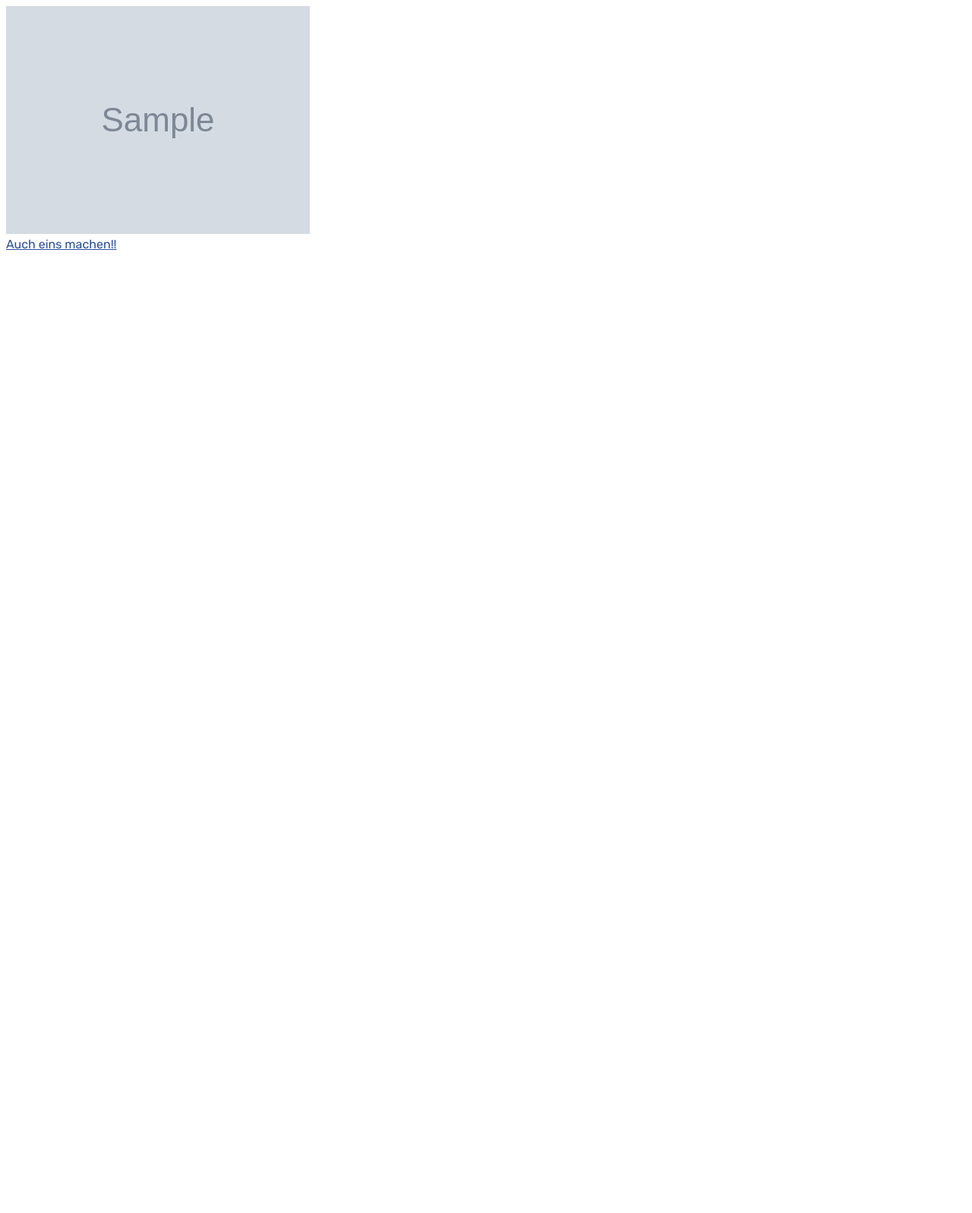
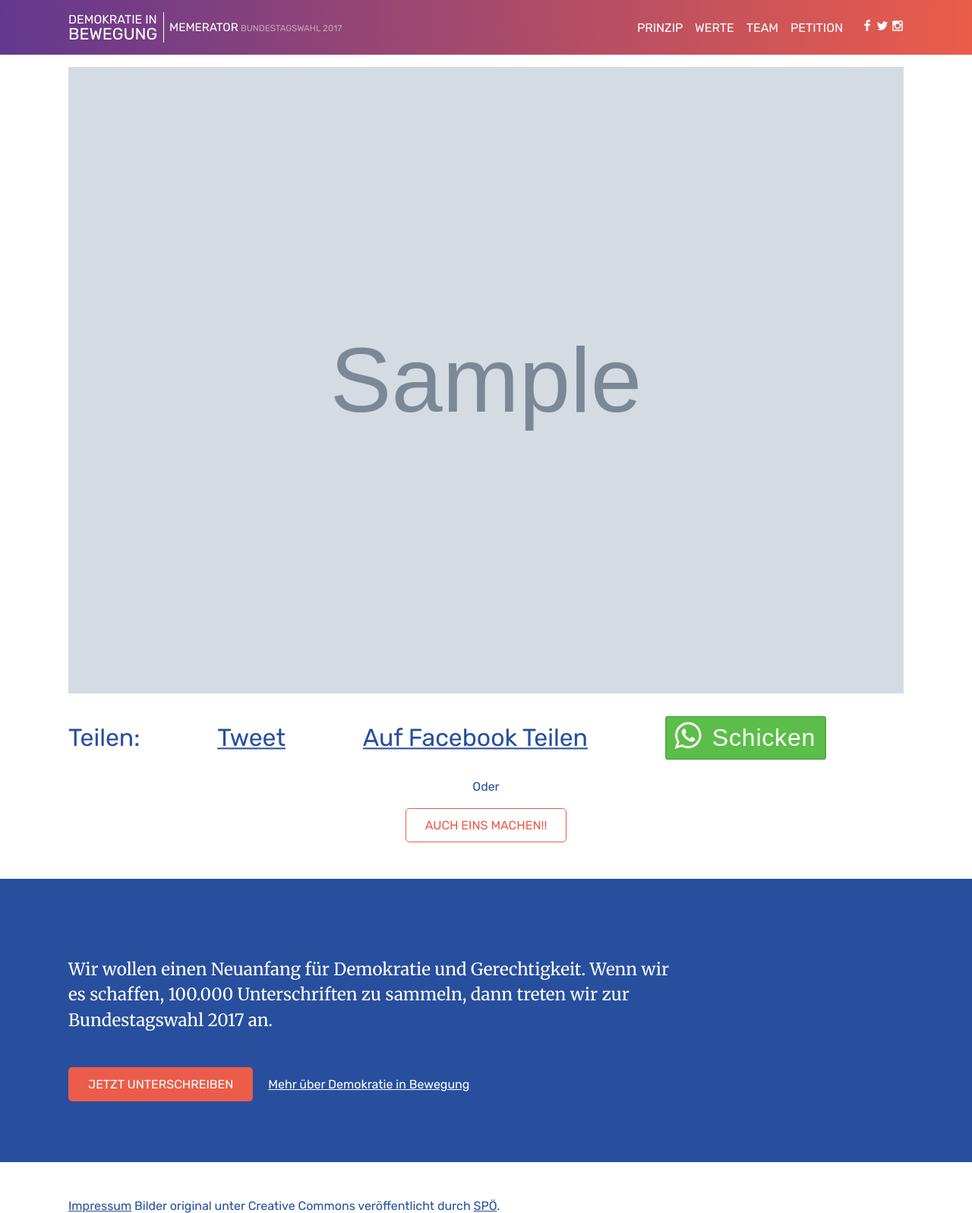
Before and after one commit to DemokratieInBewegung/memerator, a Django app: template templates/show.html in a window 1280 px wide. Shown: the whole page at 76% size. Before the commit the page ends 329 px from the top, so only its background shows below. Run offline with Django 3.2, Linux system fonts and the light colour scheme; the template is opened without the code that fills it: most values are stand-ins (such as "Sample title", 1, 10 or a date in 2020); grey boxes marked "Sample" are stand-in pictures; some libraries are stand-ins or nearby versions.

Commit message:
Pretty Pretty Styles

```diff
--- a/static/basics.css
+++ b/static/basics.css
@@ -18,6 +18,7 @@ a:visited {
 a.btn,
 a.btn:visited,
 button,
+input[type=text],
 input[type=submit] {
 	color: white;
 	font-weight: 400;
@@ -27,17 +28,24 @@ input[type=submit] {
 	border-radius: 5px;
 	padding: 12px 25px;
 	display: inline-block;
+	text-decoration: none;
+
+	-webkit-transition: all 0.3s ease;
+	-o-transition: all 0.3s ease;
+	transition: all 0.3s ease;
+}
+
+
+a.btn,
+a.btn:visited,
+button,
+input[type=submit] {
 	text-align: center;
 	cursor: pointer;
-	text-decoration: none;
-
 	-webkit-user-select: none;
 	-moz-user-select: none;
 	-ms-user-select: none;
 	user-select: none;
-	-webkit-transition: all 0.3s ease;
-	-o-transition: all 0.3s ease;
-	transition: all 0.3s ease;
 }
 
 a.btn:hover,
@@ -51,6 +59,7 @@ input[type=submit]:hover {
 a.btn.outline,
 a.btn.outline:visited,
 button.outline,
+input[type=text].outline,
 input[type=submit].outline {
 	background-color: white;
 	color: #274F9E;
@@ -67,12 +76,14 @@ input[type=submit].outline:hover {
 
 a.btn.red,
 button.red,
+input[type=text].red,
 input[type=submit].red {
 	background-color: #eb5c4a;
 }
 
 a.btn.red.outline,
 button.red.outline,
+input[type=text].red.outline,
 input[type=submit].red.outline {
 	background-color: white;
 	color: #eb5c4a;
@@ -81,6 +92,7 @@ input[type=submit].red.outline {
 
 a.btn.red.outline:hover,
 button.red.outline:hover,
+input[type=text].red.outline:hover,
 input[type=submit].red.outline:hover {
 	background-color: #eb5c4a;
 	color: white;
@@ -90,12 +102,14 @@ input[type=submit].red.outline:hover {
 
 a.btn.purple,
 button.purple
+input[type=text].purple:hover,
 input[type=submit].purple:hover {
 	background-color: #62388E;
 }
 
 a.btn.purple.outline,
 button.purple.outline
+input[type=text].purple.outline,
 input[type=submit].purple.outline {
 	background-color: white;
 	color: #62388E;
@@ -104,6 +118,7 @@ input[type=submit].purple.outline {
 
 a.btn.purple.outline:hover,
 button.purple.outline:hover,
+input[type=text].purple.outline:hover,
 input[type=submit].purple.outline:hover {
 	background-color: #62388E;
 	color: white;
--- a/static/memerator.css
+++ b/static/memerator.css
@@ -0,0 +1,180 @@
+body {
+  padding: 0;
+  margin: 0;
+}
+
+.container {
+  max-width: 1100px;
+  margin: 0 auto;
+}
+
+.container > img {
+  width: 100%;
+}
+
+header  {
+  color: white;
+  margin: 0;
+  background-image: linear-gradient(90deg, #62388E, #eb5c4a);
+  margin-bottom: 1em;
+}
+
+header a,
+header a:visited {
+  color: white;
+  text-decoration: none;
+}
+
+header .nav {
+  display: flex;
+  padding: 1em 0;
+  justify-content: space-between;
+  text-transform: uppercase;
+  align-items: center;
+}
+
+header .bew {
+  font-size: 1.35em;
+  line-height: 0.9em
+}
+
+header .brand {
+  border-right: 1px solid white;
+  padding-right: 0.5em;
+}
+
+header .logo {
+  flex-grow: 1;
+  margin-left: 0.5em;
+  font-size: 0.85em;
+}
+
+header .mem {
+  font-size: 1.12em;
+}
+
+header .buwa {
+  font-size: 0.85em;
+  opacity: 0.5;
+}
+
+header nav a {
+  margin-left: 0.75em;
+}
+
+header .social {
+  margin-left: 1.5em ;
+}
+
+header .social a svg {
+  height: 1em;
+  width: 1em;
+  float: inline;
+}
+
+/* editor */
+
+.editor {
+  display: flex;
+}
+
+.editor .options {
+  display: flex;
+  flex-direction: column;
+  margin-left: 0.5em;
+}
+
+.editor .options img {
+  margin-top: 0.25em;
+  border: 3px solid transparent;
+}
+
+.editor .options img.selected {
+  border-color: #274F9E;
+}
+
+.texter {
+  display: flex;
+  align-items: center;
+  padding: 1em;
+}
+
+
+.texter input.outline {
+  flex-grow: 1;
+  margin: 0 1em;
+}
+
+.share {
+  max-width: 50%;
+  margin: 2.5em auto;
+  display: flex;
+  align-items: center;
+  justify-content: space-between;
+  transform: scale(2);
+}
+
+.mitmachen {
+  text-align: center;
+
+}
+
+.wa_btn {
+    background-image: url('whatsappbutton.svg');
+    border: 1px solid rgba(0, 0, 0, 0.1);
+    display: inline-block !important;
+    position: relative;
+    font-family: Arial, sans-serif;
+    letter-spacing: .4px;
+    cursor: pointer;
+    font-weight: 400;
+    text-transform: none;
+    color: #fff;
+    border-radius: 2px;
+    background-color: #5cbe4a;
+    background-repeat: no-repeat;
+    line-height: 1.2;
+    text-decoration: none;
+    text-align: left;
+}
+
+.wa_btn_s {
+    font-size: 12px;
+    background-size: 16px;
+    background-position: 5px 2px;
+    padding: 3px 6px 3px 25px;
+}
+
+.wa_btn_m {
+    font-size: 16px;
+    background-size: 20px;
+    background-position: 4px 2px;
+    padding: 4px 6px 4px 30px;
+}
+
+.wa_btn_l {
+    font-size: 16px;
+    background-size: 20px;
+    background-position: 5px 5px;
+    padding: 8px 6px 8px 30px;
+}
+
+
+.info {
+  color: white;
+  background-color: #274F9E;
+  padding: 5em 0;
+  margin: 3em 0;
+}
+
+.info p {
+  max-width: 800px;
+  font-size: 1.4em;
+  line-height: 1.5em;
+  margin-bottom: 2em;
+}
+
+.info a {
+  color: white;
+  margin-right: 1em;
+}
--- /dev/null
+++ b/templates/_footer.html
@@ -0,0 +1,14 @@
+
+
+<div class="info">
+	<div class="container">
+		<p>Wir wollen einen Neuanfang für Demokratie und Gerechtigkeit. Wenn wir es schaffen, 100.000 Unterschriften zu sammeln, dann treten wir zur Bundestagswahl 2017 an.</p>
+		<a class="btn red" href="https://www.change.org/brauchtbewegung">Jetzt Unterschreiben</a>
+		<a class="" href="http://bewegung.jetzt">Mehr über Demokratie in Bewegung</a>
+	</div>
+</div>
+
+<footer class="container">
+  <a href="http://bewegung.jetzt/impressum"> Impressum</a>
+  Bilder original unter Creative Commons veröffentlicht durch <a href="https://www.flickr.com/photos/sozialdemokratie/">SPÖ</a>.
+</footer>
--- /dev/null
+++ b/templates/_header.html
@@ -0,0 +1,28 @@
+<header>
+  <div class="nav container">
+    <div class="brand">
+      <a href="http://bewegung.jetzt">
+        <span class="dem">Demokratie in</span><br />
+        <span class="bew">Bewegung</span>
+      </a>
+    </div>
+    <div class="logo">
+      <a href="/">
+        <span class="mem">Memerator</span>
+      </a>
+      <span class="buwa">Bundestagswahl 2017</span>
+    </div>
+    <nav>
+      <a href="">Prinzip</a>
+      <a href="">Werte</a>
+      <a href="">Team</a>
+      <a href="">Petition</a>
+    </nav>
+
+    <div class="social">
+      <a href=""><svg width="1792" height="1792" viewBox="0 0 1792 1792" xmlns="http://www.w3.org/2000/svg"><path d="M1343 12v264h-157q-86 0-116 36t-30 108v189h293l-39 296h-254v759h-306v-759h-255v-296h255v-218q0-186 104-288.5t277-102.5q147 0 228 12z" fill="#fff"/></svg></a>
+      <a href=""><svg width="1792" height="1792" viewBox="0 0 1792 1792" xmlns="http://www.w3.org/2000/svg"><path d="M1684 408q-67 98-162 167 1 14 1 42 0 130-38 259.5t-115.5 248.5-184.5 210.5-258 146-323 54.5q-271 0-496-145 35 4 78 4 225 0 401-138-105-2-188-64.5t-114-159.5q33 5 61 5 43 0 85-11-112-23-185.5-111.5t-73.5-205.5v-4q68 38 146 41-66-44-105-115t-39-154q0-88 44-163 121 149 294.5 238.5t371.5 99.5q-8-38-8-74 0-134 94.5-228.5t228.5-94.5q140 0 236 102 109-21 205-78-37 115-142 178 93-10 186-50z" fill="#fff"/></svg></a>
+      <a href=""><svg width="1792" height="1792" viewBox="0 0 1792 1792" xmlns="http://www.w3.org/2000/svg"><path d="M1490 1426v-648h-135q20 63 20 131 0 126-64 232.5t-174 168.5-240 62q-197 0-337-135.5t-140-327.5q0-68 20-131h-141v648q0 26 17.5 43.5t43.5 17.5h1069q25 0 43-17.5t18-43.5zm-284-533q0-124-90.5-211.5t-218.5-87.5q-127 0-217.5 87.5t-90.5 211.5 90.5 211.5 217.5 87.5q128 0 218.5-87.5t90.5-211.5zm284-360v-165q0-28-20-48.5t-49-20.5h-174q-29 0-49 20.5t-20 48.5v165q0 29 20 49t49 20h174q29 0 49-20t20-49zm174-208v1142q0 81-58 139t-139 58h-1142q-81 0-139-58t-58-139v-1142q0-81 58-139t139-58h1142q81 0 139 58t58 139z" fill="#fff"/></svg></a>
+    </div>
+  </div>
+</header>
--- a/templates/show.html
+++ b/templates/show.html
@@ -6,17 +6,72 @@
   <link rel="stylesheet" type="text/css" href="/static/basics.css">
   <link rel="stylesheet" type="text/css" href="/static/memerator.css">
   <link href="https://fonts.googleapis.com/css?family=Merriweather:400,400i,700|Rubik:400,400i,500,500i,700" rel="stylesheet">
-  <meta property="og:image" content="{{model.image.url}}"/>
+  <meta property="og:image" content="{{ request.get_host }}{{model.image.url}}"/>
   <meta property="og:site_name" content="Demokratie in Bewegung || Memerator"/>
   <meta property="og:type" content="image"/>
   <meta name="twitter:card" content="photo">
   <meta name="twitter:title" content="{{model.text}} -- Memerator || Demokratie in Bewegung">
-  <meta name="twitter:image" content="{{model.image.url}}">
+  <meta name="twitter:image" content="{{ request.get_host }}{{model.image.url}}">
   <meta name="twitter:site" content="@brauchtBewegung">
 </head>
 <body>
 
-<img src="{{model.image.url}}" /> <br />
-<a class="button" href="/?tmpl={{model.template}}&txt={{model.text}}">Auch eins machen!!</a>
+{% include "_header.html" %}
+
+<div class="container">
+  <img src="{{model.image.url}}" />
+</div>
+
+<div class="container">
+    <div class="share">
+      <span>Teilen:</span>
+      <a class="twitter-share-button" href="https://twitter.com/intent/tweet?text=Hello%20world" data-size="large"> Tweet</a>
+
+      <div class="fb-share-button" data-href="https://developers.facebook.com/docs/plugins/" data-layout="button" data-size="large" data-mobile-iframe="true"><a class="fb-xfbml-parse-ignore" target="_blank" href="https://www.facebook.com/sharer/sharer.php?u=https%3A%2F%2Fdevelopers.facebook.com%2Fdocs%2Fplugins%2F&amp;src=sdkpreparse">Auf Facebook Teilen</a></div>
+    <!-- Your send button code -->
+    <a href="whatsapp://send" data-text="Take a look at this awesome website:" data-href="" class="wa_btn wa_btn_m">Schicken</a>
+      <div class="fb-send" data-href="https://developers.facebook.com/docs/plugins/"></div>
+    </div>
+  <div class="mitmachen">
+    <span>Oder</span>
+    <br />
+    <br />
+    <a class="btn red outline" href="/?tmpl={{model.template}}&txt={{model.text}}">Auch eins machen!!</a>
+  </div>
+</div>
+
+<!-- Load Facebook SDK for JavaScript -->
+  <div id="fb-root"></div>
+  <script>(function(d, s, id) {
+    var js, fjs = d.getElementsByTagName(s)[0];
+    if (d.getElementById(id)) return;
+    js = d.createElement(s); js.id = id;
+    js.src = "//connect.facebook.net/de_DE/sdk.js#xfbml=1&version=v2.5";
+    fjs.parentNode.insertBefore(js, fjs);
+  }(document, 'script', 'facebook-jssdk'));</script>
+
+
+
+<script>window.twttr = (function(d, s, id) {
+  var js, fjs = d.getElementsByTagName(s)[0],
+    t = window.twttr || {};
+  if (d.getElementById(id)) return t;
+  js = d.createElement(s);
+  js.id = id;
+  js.src = "https://platform.twitter.com/widgets.js";
+  fjs.parentNode.insertBefore(js, fjs);
+
+  t._e = [];
+  t.ready = function(f) {
+    t._e.push(f);
+  };
+
+  return t;
+}(document, "script", "twitter-wjs"));</script>
+
+<script type="text/javascript">if(typeof wabtn4fg==="undefined"){wabtn4fg=1;h=document.head||document.getElementsByTagName("head")[0],s=document.createElement("script");s.type="text/javascript";s.src="/static/whatsapp-button.js";h.appendChild(s);}</script>
+
+
+{% include "_footer.html" %}
 </body>
 </html>
```
Also changed, not shown: templates/index.html (+30 -18 lines), static/whatsapp-button.js (added), static/whatsappbutton.svg (added).
